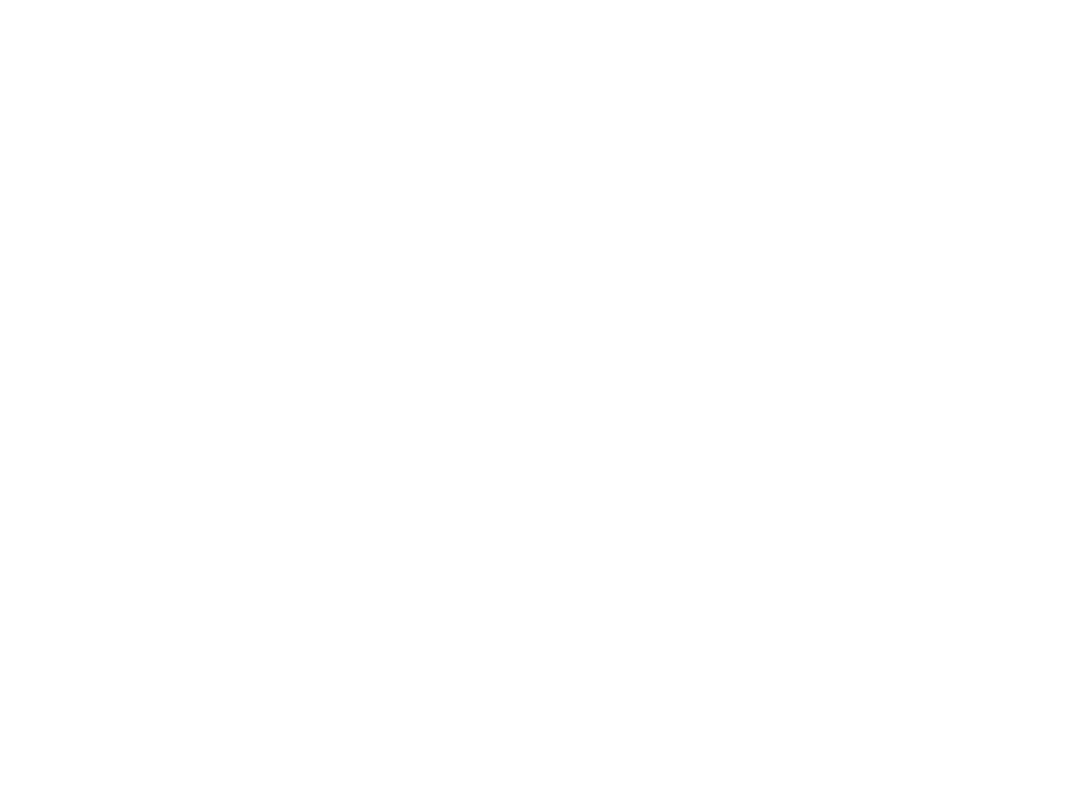
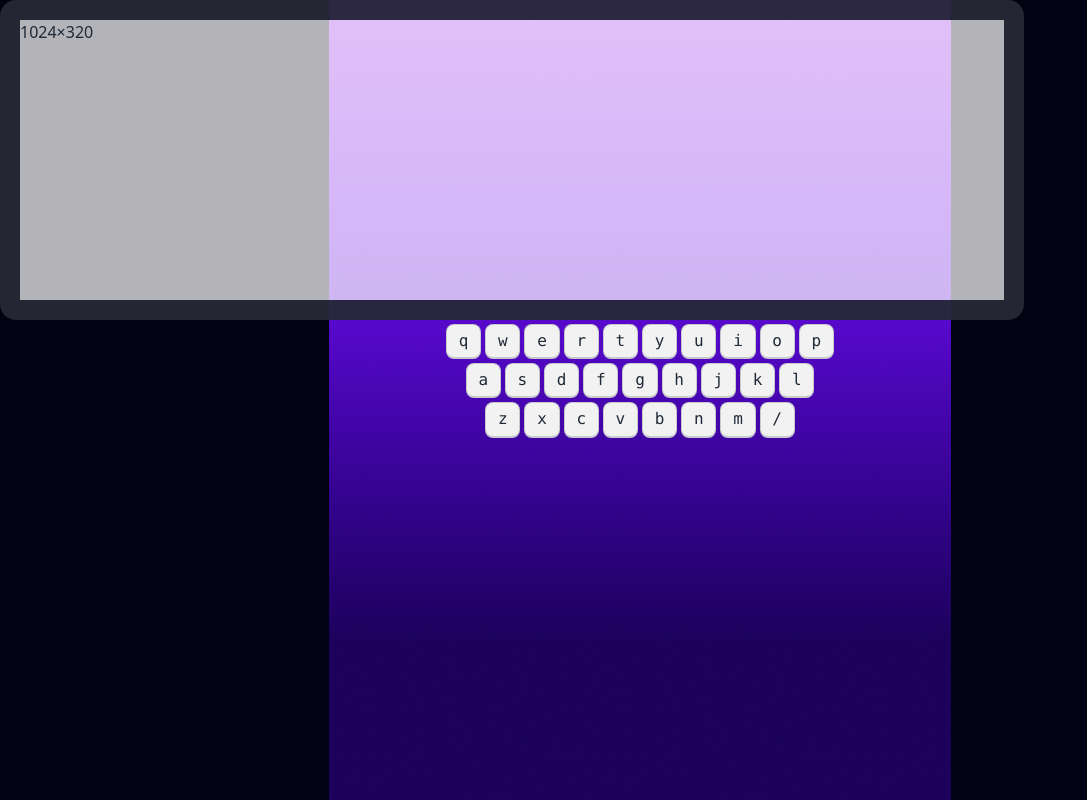
Before and after one commit to munia121/alpha-clash-pro, a plain HTML site: page index.html in a window 1280 px wide. Shown: the whole page, without its empty margins (0-1087 px from the left). Drawn offline with nearby package versions, Linux system fonts and the light colour scheme.

Commit message:
added keybord part

```diff
--- a/index.html
+++ b/index.html
@@ -11,17 +11,68 @@
 
 </head>
 <body>
-    <section class="home">
+   <main class="bg-[#010313] min-h-screen bg-[url(images/background.png)] bg-no-repeat bg-center">
+    <!-- home screen -->
+    <section class="home min-h-screen flex  justify-center items-center hidden">
+        <div class="flex flex-col items-center gap-10">
+            <h1 class="text-6xl text-white font-extrabold text-[120px]">Alpha Clash Pro</h1>
+            <p class="text-white text-2xl">Unleash Your Keyboard Kung Fu : Press “Enter” to Play</p>
+            <button class="btn font-bold">Play Now</button>
+        </div>
 
     </section>
-
+    <!-- play-ground  start-->
     <section class="play-ground">
-
+        <div>
+            <!-- screen -->
+            <div class="artboard artboard-horizontal phone-6 border-[20px] rounded-2xl border-[#010313cc] bg-[#FFFFFFB3]">
+                1024×320
+            </div>
+            <!-- keybord star-->
+            <div>
+                <div class="flex justify-center gap-1 my-1 w-full">
+                    <kbd class="kbd">q</kbd>
+                    <kbd class="kbd">w</kbd>
+                    <kbd class="kbd">e</kbd>
+                    <kbd class="kbd">r</kbd>
+                    <kbd class="kbd">t</kbd>
+                    <kbd class="kbd">y</kbd>
+                    <kbd class="kbd">u</kbd>
+                    <kbd class="kbd">i</kbd>
+                    <kbd class="kbd">o</kbd>
+                    <kbd class="kbd">p</kbd>
+                  </div>
+                  <div class="flex justify-center gap-1 my-1 w-full">
+                    <kbd class="kbd">a</kbd>
+                    <kbd class="kbd">s</kbd>
+                    <kbd class="kbd">d</kbd>
+                    <kbd class="kbd">f</kbd>
+                    <kbd class="kbd">g</kbd>
+                    <kbd class="kbd">h</kbd>
+                    <kbd class="kbd">j</kbd>
+                    <kbd class="kbd">k</kbd>
+                    <kbd class="kbd">l</kbd>
+                  </div>
+                  <div class="flex justify-center gap-1 my-1 w-full">
+                    <kbd class="kbd">z</kbd>
+                    <kbd class="kbd">x</kbd>
+                    <kbd class="kbd">c</kbd>
+                    <kbd class="kbd">v</kbd>
+                    <kbd class="kbd">b</kbd>
+                    <kbd class="kbd">n</kbd>
+                    <kbd class="kbd">m</kbd>
+                    <kbd class="kbd">/</kbd>
+                  </div>
+            </div>
+            <!-- keybord end -->
+            <!-- life score -->
+        </div>
     </section>
-
+    <!-- play-ground end -->
     <section class="score">
 
     </section>
+   </main>
 
 
     <!-- script js -->
```
